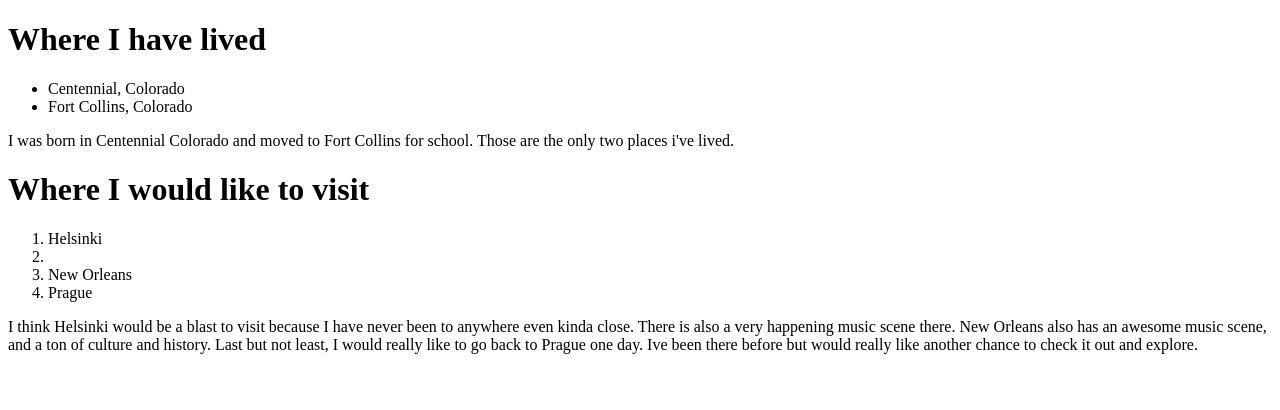
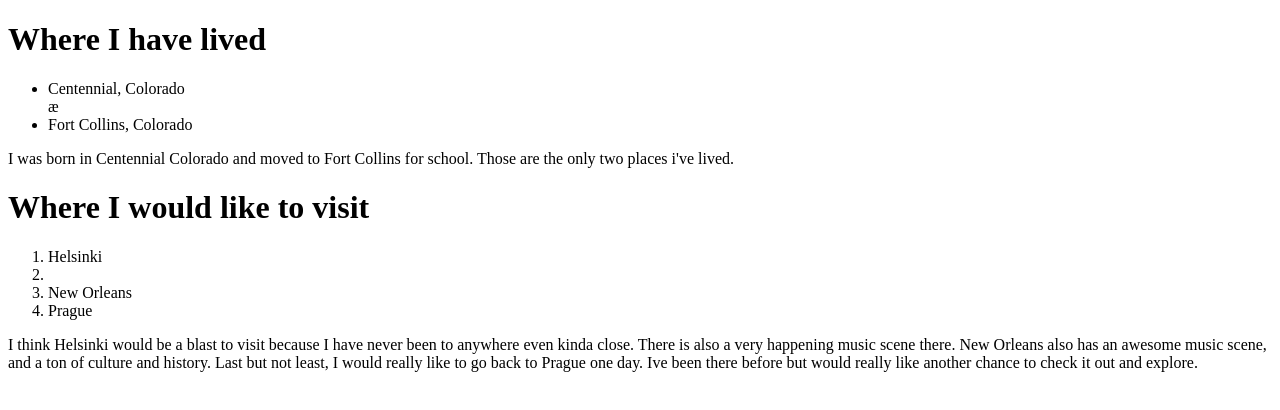
Before and after one commit to MikeWickwar/g18Lessons, a plain HTML site: page index.html in a window 1280 px wide. Drawn offline with Linux system fonts and the light colour scheme.

Commit message:
add the html character

```diff
--- a/index.html
+++ b/index.html
@@ -5,7 +5,7 @@
 <body>
   <h1>Where I have lived</h1>
  <ul>
-   <li>Centennial, Colorado</li>
+   <li>Centennial, Colorado</li> <span>&aelig</span>
    <li>Fort Collins, Colorado</li>
  </ul>
  <p>I was born in Centennial Colorado and moved to Fort Collins
```
